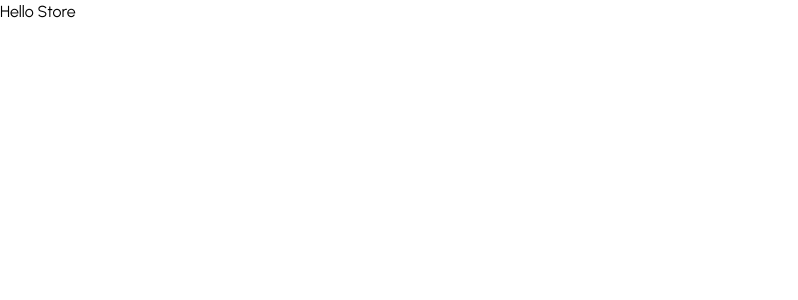
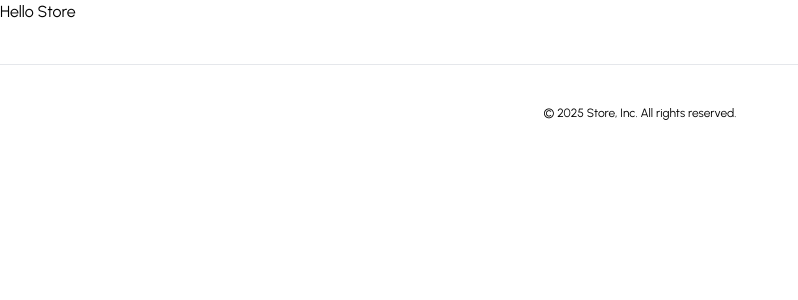
Before and after one commit to vamcart/vamshop-nextjs-storefront, a Next.js app: page / in a window 1280 px wide. Shown: the top 300 px of the page, without its empty margins (0-798 px from the left). Built offline with nearby package versions, Linux system fonts and the light colour scheme.

Commit message:
Footer компонент

```diff
--- a/app/layout.tsx
+++ b/app/layout.tsx
@@ -1,6 +1,7 @@
 import type { Metadata } from "next";
 import { Urbanist } from "next/font/google";
 import "./globals.css";
+import Footer from "@/components/footer";
 
 const font = Urbanist({
   subsets: ["latin"],
@@ -18,7 +19,10 @@
 }>) {
   return (
     <html lang="en">
-      <body className={`${font.className} antialiased`}>{children}</body>
+      <body className={`${font.className} antialiased`}>
+        {children}
+        <Footer />
+      </body>
     </html>
   );
 }
--- /dev/null
+++ b/components/footer.tsx
@@ -0,0 +1,13 @@
+const Footer = () => {
+  return (
+    <footer className="bg-white border-t">
+      <div className="mx-auto py-10">
+        <p className="text-center text-xs text-black">
+          &copy; 2025 Store, Inc. All rights reserved.
+        </p>
+      </div>
+    </footer>
+  );
+};
+
+export default Footer;
```
